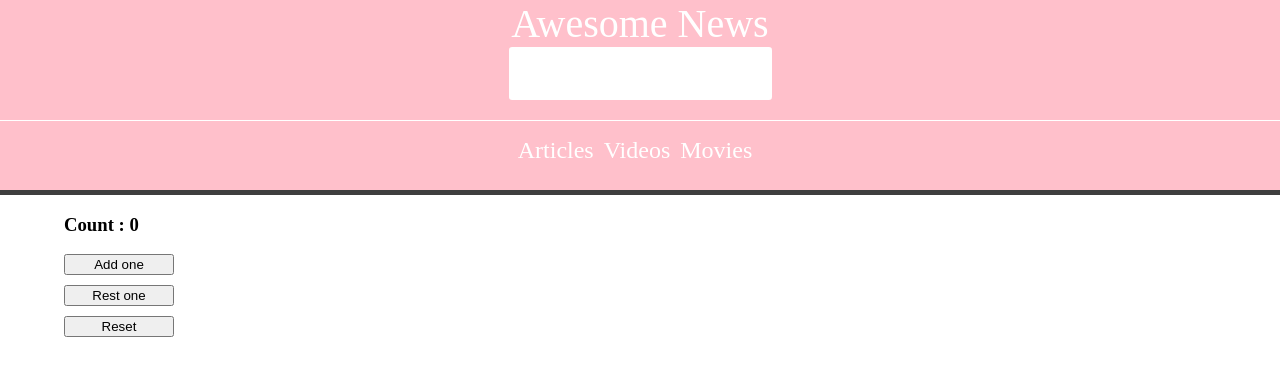
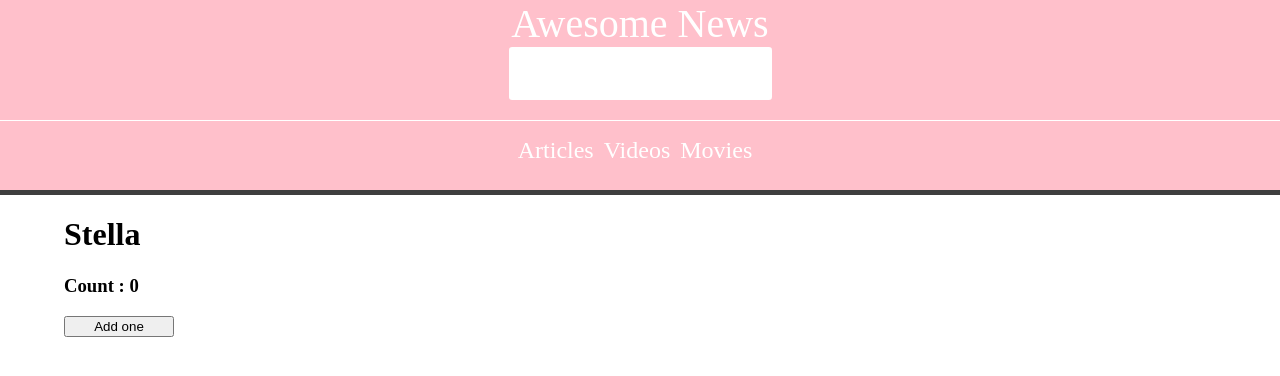
Before and after one commit to stellamarma/React, a React (Vite) app in the folder 2.Components/: page / in a window 1280 px wide. Shown: the top 376 px of the page. Built offline with nearby package versions, Linux system fonts and the light colour scheme.

Commit message:
Add odjects to usestate

```diff
--- a/2.Components/src/components/playground/state.jsx
+++ b/2.Components/src/components/playground/state.jsx
@@ -2,27 +2,39 @@ import {useState} from 'react'
 
 const StatePlayground = () => {
    let initialCount = 0;
-    let [count,setCount] =useState(initialCount);
+    let [state,setState] =useState({
+        count:initialCount ,
+        user:"Stella"
+});
 
+    const new1 = ()=>{
+        setState(prevState=>{
+            return{
+                count: prevState.count +1,
+                user: "Maria"
+            }
+        }
+        )
+    }
+    // const addOne=()=>{
+    //     setCount(prevCount => prevCount + 1);
+    // }
 
-    const addOne=()=>{
-        setCount(prevCount => prevCount + 1);
-    }
+    // const decreaseOne=()=>{
+    //     setCount(prevCount => prevCount - 1);
+    // }
 
-    const decreaseOne=()=>{
-        setCount(prevCount => prevCount - 1);
-    }
+    // const resetCount = () =>{
+    //     setCount(initialCount);
+    // }
 
-    const resetCount = () =>{
-        setCount(initialCount);
-    }
-    console.log(count)
     return(
         <>
-            <h3>Count : {count}</h3>
-            <button onClick={addOne}>Add one</button>
-            <button onClick={decreaseOne}>Rest one</button>
-            <button onClick={resetCount}>Reset</button>
+        <h1>{state.user}</h1>
+            <h3>Count : {state.count}</h3>
+            <button onClick={new1}>Add one</button>
+            {/* <button onClick={decreaseOne}>Rest one</button>
+            <button onClick={resetCount}>Reset</button> */}
         </>
     )
 }
```
